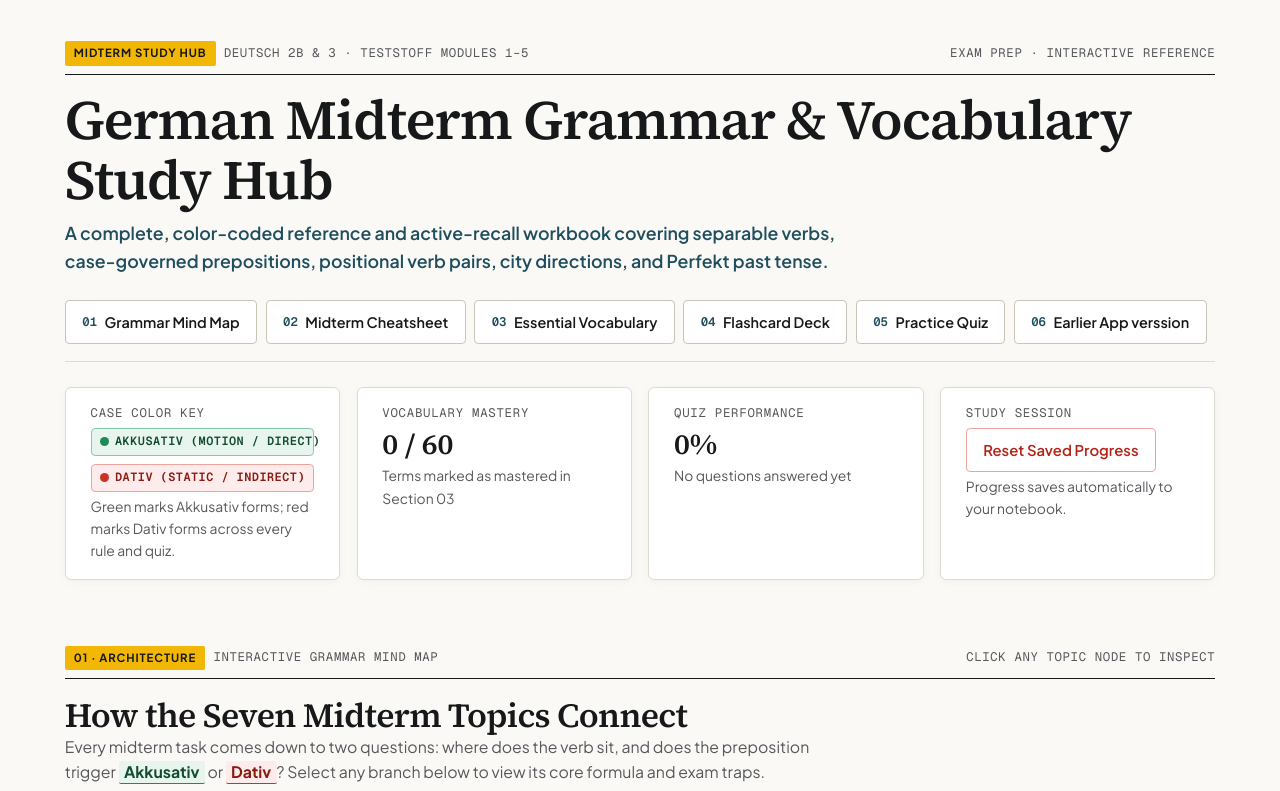
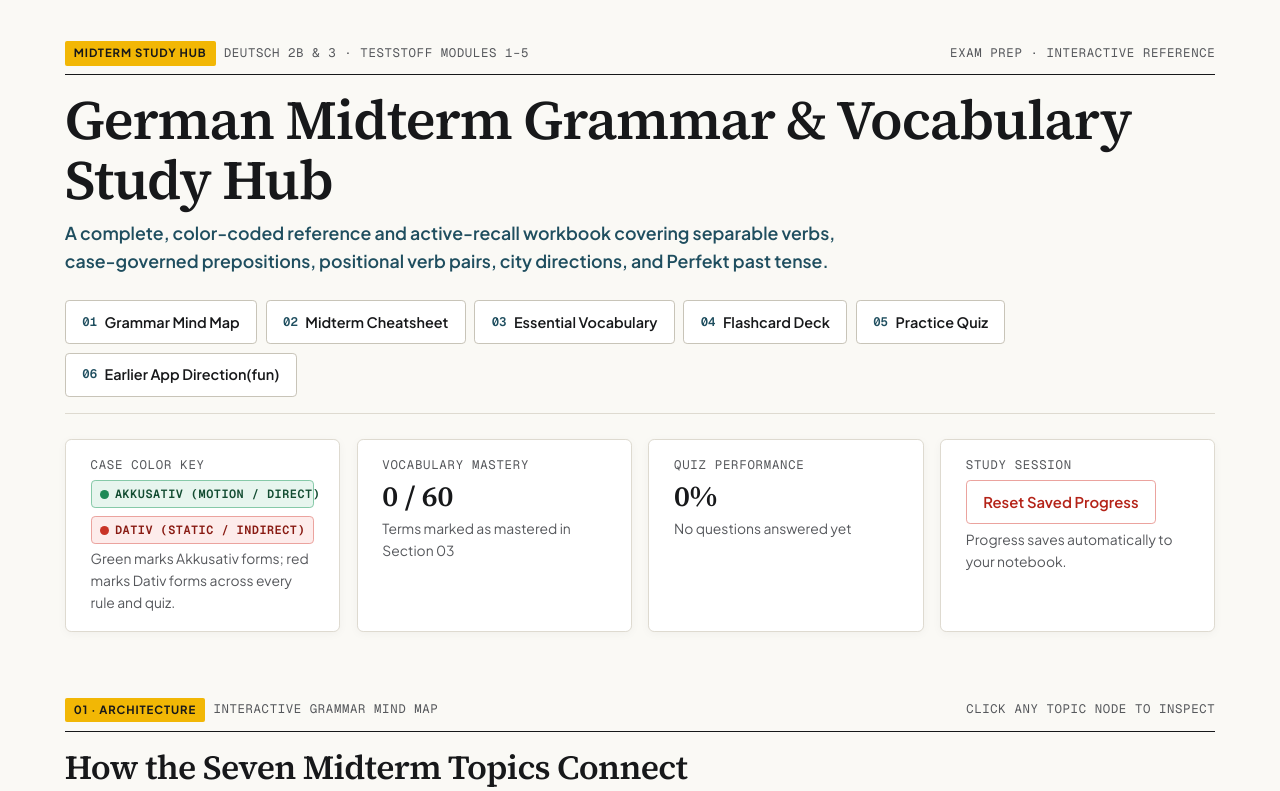
Before and after one commit to banyx101/DeutchGramar, a plain HTML site: page index.html in a window 1280 px wide. Shown: the top 791 px of the page. Drawn offline with nearby package versions, Linux system fonts and the light colour scheme.

Commit message:
Update index.html

```diff
--- a/index.html
+++ b/index.html
@@ -1107,7 +1107,7 @@
         <a class="jump-link" href="#vocabulary"><span class="index-num">03</span> Essential Vocabulary</a>
         <a class="jump-link" href="#flashcards"><span class="index-num">04</span> Flashcard Deck</a>
         <a class="jump-link" href="#quiz"><span class="index-num">05</span> Practice Quiz</a>
-        <a class="jump-link" href="Deutsche_Grammatik2.html"><span class="index-num">06</span> Earlier App verssion</a>
+        <a class="jump-link" href="Deutsche_Grammatik2.html#direction"><span class="index-num">06</span> Earlier App Direction(fun)</a>
       </nav>
 
       <div class="kpi-grid">
```
